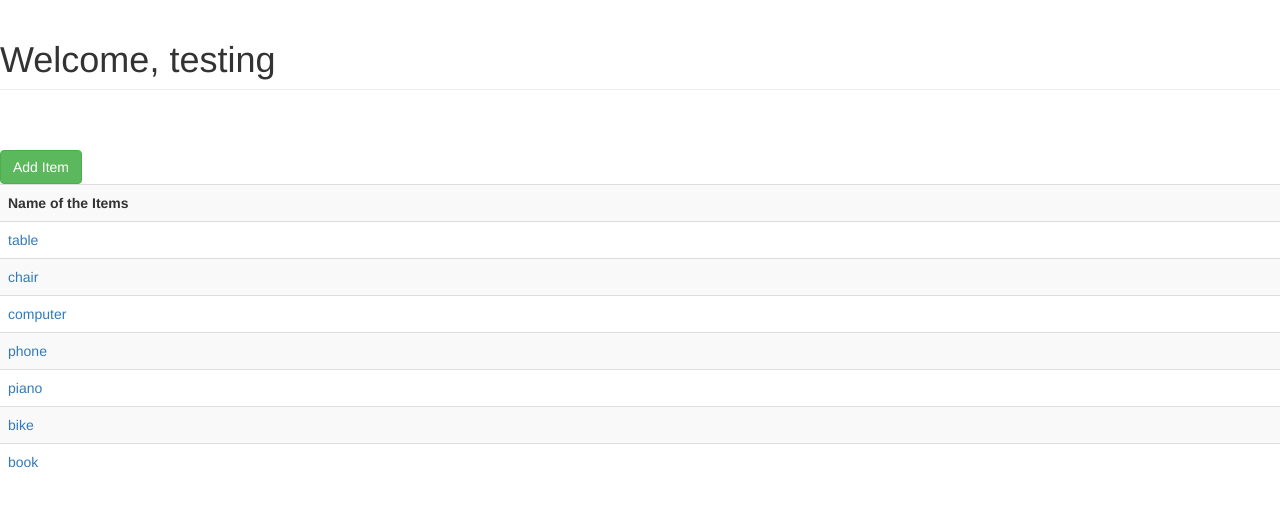
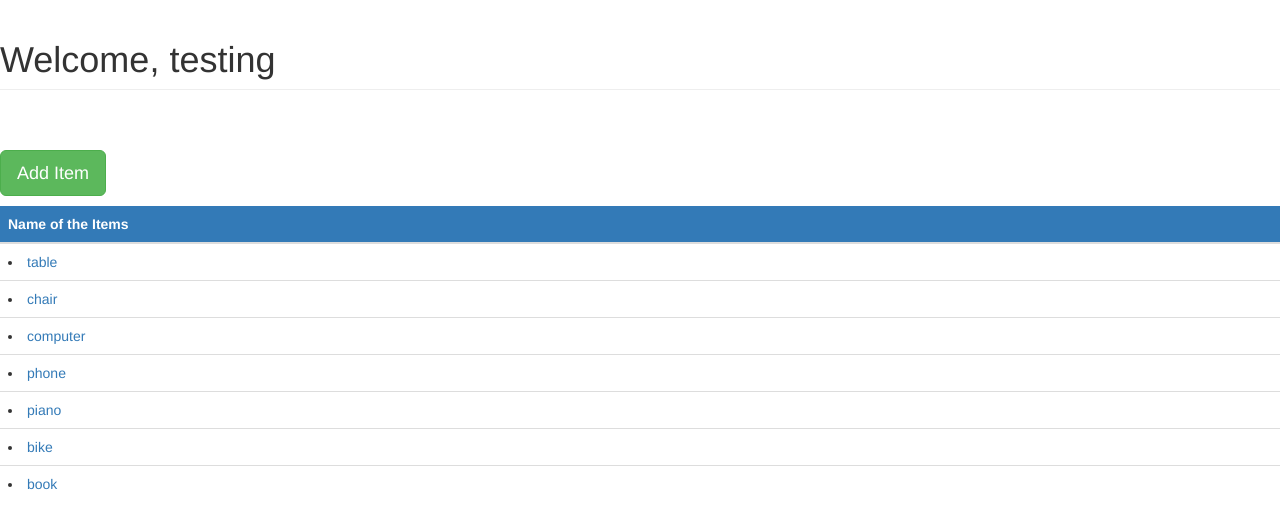
Before and after one commit to kush225/store_flask_app, a Flask app: page /dashboard in a window 1280 px wide. Shown: the part 50-579 px from the top of the page. Run offline with Flask 2, Linux system fonts and the light colour scheme; a user stored in the database is signed in; data comes from the database, SQL or seed files in the repository; some libraries are stand-ins or nearby versions.

Commit message:
some modification in app

```diff
--- a/templates/dashboard.html
+++ b/templates/dashboard.html
@@ -5,6 +5,7 @@ Dashboard
 {% block styles %}
 {{super()}}
 <link rel="stylesheet" href="{{url_for('.static', filename='dashboard.css')}}">
+<link rel="icon" href="{{url_for('.static', filename='favicon.ico')}}">
 {% endblock %}
 {% block content %}
 <nav class="navbar navbar-inverse navbar-fixed-top">
@@ -12,7 +13,6 @@ Dashboard
       <div class="navbar-header">
          <button type="button" class="navbar-toggle collapsed" data-toggle="collapse" data-target="#navbar" aria-expanded="false" aria-controls="navbar">
          <span class="sr-only">Toggle navigation</span>
-         <span class="icon-bar"></span>
          <span class="icon-bar"></span>
          <span class="icon-bar"></span>
          </button>
@@ -30,15 +30,21 @@ Dashboard
 <h1 class="page-header">Welcome, {{ name }}</h1>
 <br>
 <br>
-<a class="btn btn-success" href="/add_item"> Add Item</a>
-<table class="table table-striped">
+<a class="btn btn-success btn-lg" href="/add_item"> Add Item</a>
+<table class="table table-hover">
+	<thead>
    <tr>
-      <th>Name of the Items</th>
+      <th class="bg-primary">Name of the Items</th>
    </tr>
+	</thead>
+	<tbody>
+	   <ul>
    {% for item in items %}
    <tr>
-      <td><a href="/item/{{item.name}}">{{item.name}}</a></td>
+	   <td><li><a href="/item/{{item.name}}">{{item.name}}</a></li></td>
    </tr>
    {% endfor %}
+	   </ul>
+	</tbody>
 </table>
 {% endblock %}
--- a/templates/edit_item.html
+++ b/templates/edit_item.html
@@ -6,6 +6,7 @@ Edit Item
 {% block styles %}
 {{super()}}
 <link rel="stylesheet" href="{{url_for('.static', filename='item.css')}}">
+<link rel="icon" href="{{url_for('.static', filename='favicon.ico')}}">
 {% endblock %}
 {% block body %}
 <h1>Edit Item</h1>
--- a/templates/index.html
+++ b/templates/index.html
@@ -5,6 +5,7 @@ Store Home
 {% block styles %}
 {{super()}}
 <link rel="stylesheet" href="{{url_for('.static', filename='starter-template.css')}}">
+<link rel="icon" href="{{url_for('.static', filename='favicon.ico')}}">
 {% endblock %}
 {% block content %}
 <nav class="navbar navbar-inverse navbar-fixed-top">
--- a/templates/no_item.html
+++ b/templates/no_item.html
@@ -5,6 +5,7 @@ Searched Item
 {% block styles %}
 {{super()}}
 <link rel="stylesheet" href="{{url_for('.static', filename='item.css')}}">
+<link rel="icon" href="{{url_for('.static', filename='favicon.ico')}}">
 {% endblock %}
 {% block content %}
 <nav class="navbar navbar-inverse navbar-fixed-top">
```
Also changed, not shown: templates/item.html (+7 -3 lines), templates/login.html (+4 -3 lines), templates/signup.html (+5 -4 lines), static/favicon.ico (renamed from templates/favicon.ico).
